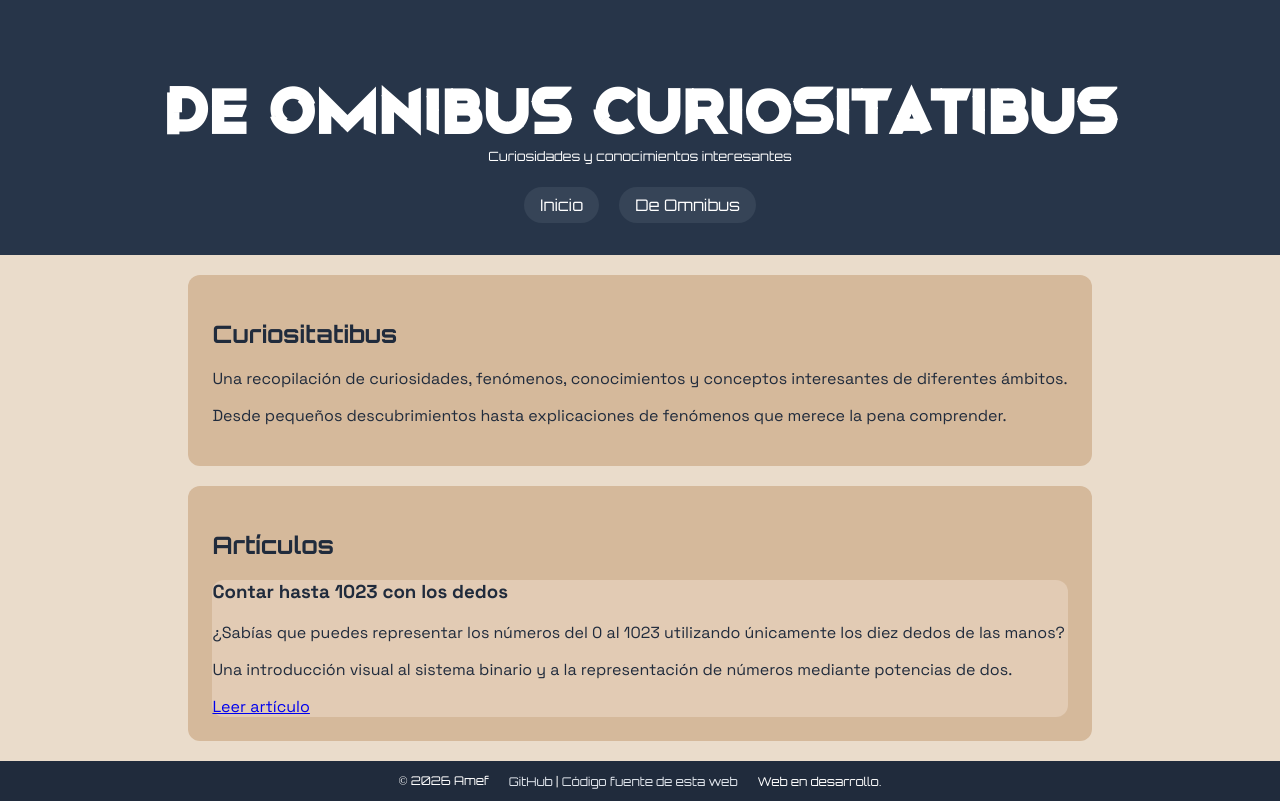
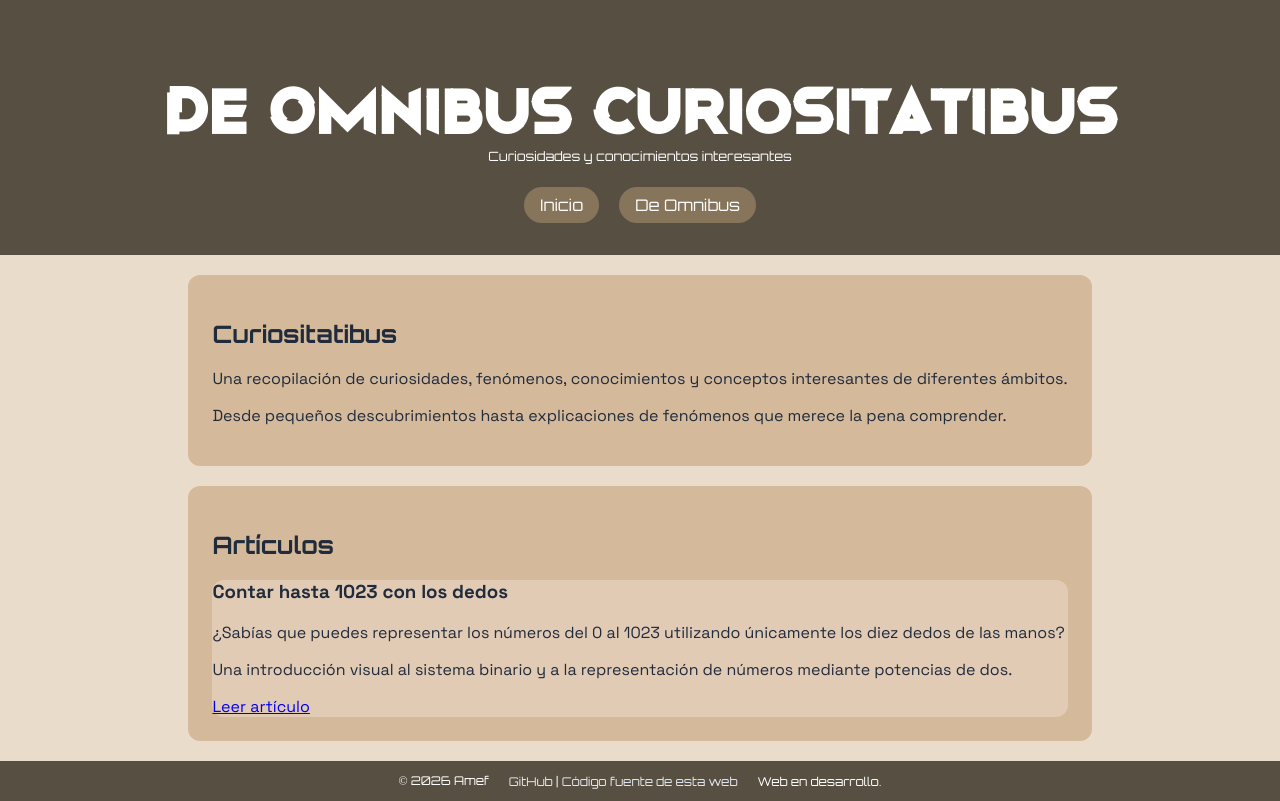
Before and after one commit to AmefDAM/web-practicas, a plain HTML site: page de-omnibus/curiositatibus/index.html in a window 1280 px wide. Drawn offline with Linux system fonts and the light colour scheme.

Commit message:
style: set new style for De Omnibus

```diff
--- a/css/style.css
+++ b/css/style.css
@@ -67,6 +67,15 @@ body.de-omnibus {
     margin: 0 auto 5px;
 }
 
+.om-header {
+    background-color: #575042;
+    color: #FFFFFF;
+    text-align: center;
+    padding: 40px 20px;
+    width: 100%;
+    box-sizing: border-box;
+}
+
 /* ==========================
    3. NAVEGACIÓN
    ========================== */
@@ -97,6 +106,22 @@ nav a:hover {
     background-color: #7B3445;
 }
 nav a:focus-visible,
+a:focus-visible {
+    outline: 3px solid #7B3445;
+    outline-offset: 3px;
+}
+
+nav.om-nav a {
+    padding: 8px 16px;
+    background-color: #86755b;
+    color: #FFFFFF;
+    border-radius: 20px;
+    text-decoration: none;
+}
+nav.om-nav a:hover {
+    background-color: #7B3445;
+}
+nav.om-nav a:focus-visible,
 a:focus-visible {
     outline: 3px solid #7B3445;
     outline-offset: 3px;
@@ -257,6 +282,16 @@ th {
     font-family: Orbitron;
     font-size: 0.75em;
 }
+.om-footer {
+    display: flex;
+    justify-content: center;
+    align-items: center;
+    gap: 20px;
+    background-color: #575042;
+    color: #FFFFFF;
+    font-family: Orbitron;
+    font-size: 0.75em;
+}
 /* ==========================
    11. ENLACES DEL FOOTER
    ========================== */
@@ -274,6 +309,21 @@ th {
     color: #FFFFFF;
     text-decoration: underline;
 }
+
+.om-footer a {
+    color: #E3E8EF;
+    text-decoration: none;
+}
+
+.om-footer a:visited {
+    color: #D7C1C8;
+}
+
+.om-footer a:hover {
+    color: #FFFFFF;
+    text-decoration: underline;
+}
+
 /* ==========================
    12. DISTRIBUCIÓN EN COLUMNAS
    ========================== */
--- a/de-omnibus/curiositatibus/index.html
+++ b/de-omnibus/curiositatibus/index.html
@@ -13,13 +13,13 @@
 
 <body id="de-omnibus">
 
-    <header class="site-header">
+    <header class="om-header">
         <h1 class="cabecera-om">De Omnibus Curiositatibus</h1>
         <p>
             Curiosidades y conocimientos interesantes
         </p>
         <br>
-        <nav>
+        <nav class="om-nav">
             <ul>
                 <li>
                     <a href="../../index.html">Inicio</a>
@@ -76,7 +76,7 @@
 
     </main>
 
-    <footer class="site-footer">
+    <footer class="om-footer">
         <p>
             © 2026 Amef
         </p>
```
Also changed, not shown: de-omnibus/curiositatibus/binario-con-dedos.html (+3 -3 lines), de-omnibus/index.html (+3 -3 lines).
